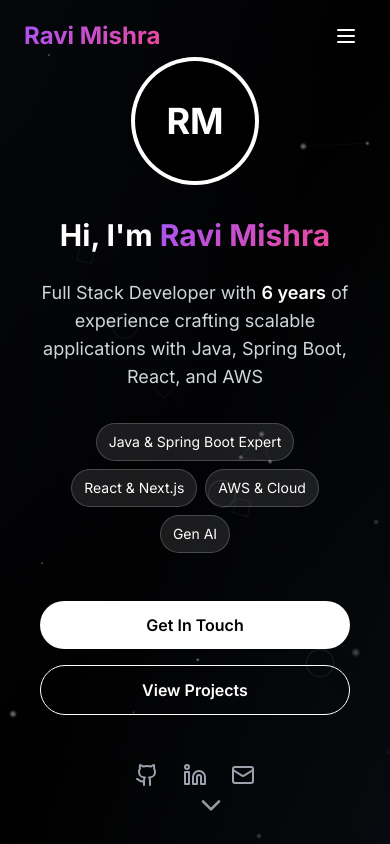
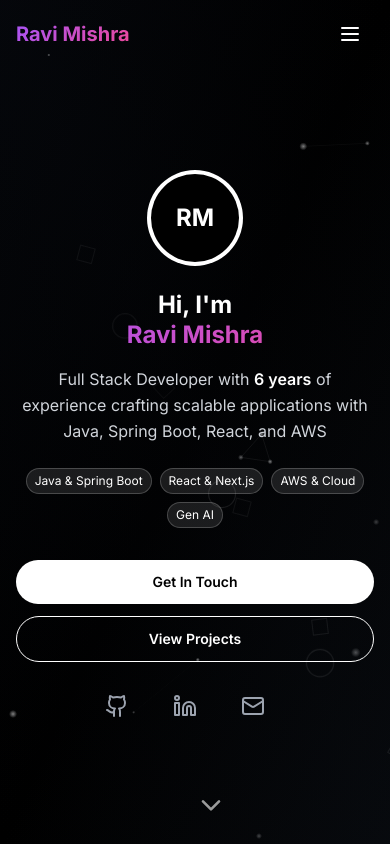
Before and after one commit to The-Ravi/portfolio, a Next.js app: page / in a window 390 px wide. Shown: the top 844 px of the page. Built offline with nearby package versions, Linux system fonts and the light colour scheme.

Commit message:
\Improve mobile responsiveness: fix navbar collision, enhance sidebar, optimize project section visibility, and improve overall mobile UX"

```diff
--- a/src/app/globals.css
+++ b/src/app/globals.css
@@ -117,3 +117,45 @@ html {
 .particle {
   animation: particle-float 6s ease-in-out infinite;
 }
+
+/* Line clamp utilities */
+.line-clamp-1 {
+  overflow: hidden;
+  display: -webkit-box;
+  -webkit-box-orient: vertical;
+  -webkit-line-clamp: 1;
+}
+
+.line-clamp-2 {
+  overflow: hidden;
+  display: -webkit-box;
+  -webkit-box-orient: vertical;
+  -webkit-line-clamp: 2;
+}
+
+.line-clamp-3 {
+  overflow: hidden;
+  display: -webkit-box;
+  -webkit-box-orient: vertical;
+  -webkit-line-clamp: 3;
+}
+
+/* Mobile-specific improvements */
+@media (max-width: 640px) {
+  .container {
+    padding-left: 1rem;
+    padding-right: 1rem;
+  }
+
+  /* Ensure text is readable on mobile */
+  body {
+    font-size: 14px;
+    line-height: 1.5;
+  }
+
+  /* Improve touch targets */
+  button, a {
+    min-height: 44px;
+    min-width: 44px;
+  }
+}
--- a/src/components/About.tsx
+++ b/src/components/About.tsx
@@ -88,7 +88,7 @@ const About = () => {
   }
 
   return (
-    <section id="about" className="py-20 px-6">
+    <section id="about" className="py-12 sm:py-16 lg:py-20 px-4 sm:px-6">
       <div className="container mx-auto max-w-6xl">
         <motion.div
           ref={ref}
--- a/src/components/Experience.tsx
+++ b/src/components/Experience.tsx
@@ -103,7 +103,7 @@ const Experience = () => {
   }
 
   return (
-    <section id="experience" className="py-20 px-6 bg-black">
+    <section id="experience" className="py-12 sm:py-16 lg:py-20 px-4 sm:px-6 bg-black">
       <div className="container mx-auto max-w-6xl">
         <motion.div
           ref={ref}
--- a/src/components/Header.tsx
+++ b/src/components/Header.tsx
@@ -1,6 +1,6 @@
 'use client'
 
-import { motion } from 'framer-motion'
+import { motion, AnimatePresence } from 'framer-motion'
 import { useState, useEffect } from 'react'
 import { Menu, X } from 'lucide-react'
 
@@ -17,6 +17,32 @@ const Header = () => {
     return () => window.removeEventListener('scroll', handleScroll)
   }, [])
 
+  // Close mobile menu when clicking outside
+  useEffect(() => {
+    const handleClickOutside = (event: MouseEvent) => {
+      const target = event.target as HTMLElement
+      if (isMobileMenuOpen && !target.closest('nav')) {
+        setIsMobileMenuOpen(false)
+      }
+    }
+
+    document.addEventListener('click', handleClickOutside)
+    return () => document.removeEventListener('click', handleClickOutside)
+  }, [isMobileMenuOpen])
+
+  // Prevent body scroll when mobile menu is open
+  useEffect(() => {
+    if (isMobileMenuOpen) {
+      document.body.style.overflow = 'hidden'
+    } else {
+      document.body.style.overflow = 'unset'
+    }
+
+    return () => {
+      document.body.style.overflow = 'unset'
+    }
+  }, [isMobileMenuOpen])
+
   const navItems = [
     { name: 'Home', href: '#home' },
     { name: 'About', href: '#about' },
@@ -27,27 +53,28 @@ const Header = () => {
   ]
 
   return (
+    <>
       <motion.header
         initial={{ y: -100 }}
         animate={{ y: 0 }}
         transition={{ duration: 0.5 }}
         className={`fixed top-0 left-0 right-0 z-50 transition-all duration-300 ${
-        isScrolled
-          ? 'bg-black/20 backdrop-blur-md border-b border-white/10'
+          isScrolled || isMobileMenuOpen
+            ? 'bg-black/90 backdrop-blur-md border-b border-white/10'
             : 'bg-transparent'
         }`}
       >
-      <nav className="container mx-auto px-6 py-4">
+        <nav className="container mx-auto px-4 sm:px-6 py-3 sm:py-4">
           <div className="flex items-center justify-between">
             <motion.div
               whileHover={{ scale: 1.05 }}
-            className="text-2xl font-bold gradient-text"
+              className="text-xl sm:text-2xl font-bold gradient-text z-60"
             >
               Ravi Mishra
             </motion.div>
 
             {/* Desktop Navigation */}
-          <div className="hidden md:flex items-center space-x-8">
+            <div className="hidden md:flex items-center space-x-6 lg:space-x-8">
               {navItems.map((item, index) => (
                 <motion.a
                   key={item.name}
@@ -56,10 +83,10 @@ const Header = () => {
                   animate={{ opacity: 1, y: 0 }}
                   transition={{ delay: index * 0.1 }}
                   whileHover={{ scale: 1.1 }}
-                className="text-white hover:text-gray-300 transition-colors duration-300 relative group"
+                  className="text-white hover:text-gray-300 transition-colors duration-300 relative group text-sm lg:text-base"
                 >
                   {item.name}
-                <span className="absolute -bottom-1 left-0 w-0 h-0.5 bg-white transition-all duration-300 group-hover:w-full"></span>
+                  <span className="absolute -bottom-1 left-0 w-0 h-0.5 bg-gradient-to-r from-purple-400 to-pink-400 transition-all duration-300 group-hover:w-full"></span>
                 </motion.a>
               ))}
             </div>
@@ -68,40 +95,94 @@ const Header = () => {
             <motion.button
               whileTap={{ scale: 0.95 }}
               onClick={() => setIsMobileMenuOpen(!isMobileMenuOpen)}
-            className="md:hidden text-white p-2"
+              className="md:hidden text-white p-2 z-60 relative"
+            >
+              <motion.div
+                animate={{ rotate: isMobileMenuOpen ? 180 : 0 }}
+                transition={{ duration: 0.3 }}
               >
                 {isMobileMenuOpen ? <X size={24} /> : <Menu size={24} />}
+              </motion.div>
             </motion.button>
           </div>
+        </nav>
+      </motion.header>
 
-        {/* Mobile Navigation */}
+      {/* Mobile Navigation Overlay */}
+      <AnimatePresence>
+        {isMobileMenuOpen && (
           <motion.div
-          initial={{ opacity: 0, height: 0 }}
-          animate={{
-            opacity: isMobileMenuOpen ? 1 : 0,
-            height: isMobileMenuOpen ? 'auto' : 0,
-          }}
+            initial={{ opacity: 0 }}
+            animate={{ opacity: 1 }}
+            exit={{ opacity: 0 }}
             transition={{ duration: 0.3 }}
-          className="md:hidden overflow-hidden"
+            className="fixed inset-0 z-40 md:hidden"
           >
-          <div className="py-4 space-y-4">
+            {/* Backdrop */}
+            <motion.div
+              initial={{ opacity: 0 }}
+              animate={{ opacity: 1 }}
+              exit={{ opacity: 0 }}
+              className="absolute inset-0 bg-black/80 backdrop-blur-sm"
+              onClick={() => setIsMobileMenuOpen(false)}
+            />
+
+            {/* Mobile Menu */}
+            <motion.div
+              initial={{ x: '100%' }}
+              animate={{ x: 0 }}
+              exit={{ x: '100%' }}
+              transition={{ type: 'tween', duration: 0.3 }}
+              className="absolute right-0 top-0 h-full w-80 max-w-[85vw] bg-gradient-to-br from-gray-900 via-black to-gray-900 border-l border-white/10 shadow-2xl"
+            >
+              {/* Menu Header */}
+              <div className="p-6 border-b border-white/10">
+                <div className="flex items-center justify-between">
+                  <h2 className="text-xl font-bold gradient-text">Navigation</h2>
+                  <motion.button
+                    whileTap={{ scale: 0.95 }}
+                    onClick={() => setIsMobileMenuOpen(false)}
+                    className="text-white/60 hover:text-white p-2"
+                  >
+                    <X size={20} />
+                  </motion.button>
+                </div>
+              </div>
+
+              {/* Menu Items */}
+              <div className="p-6 space-y-2">
                 {navItems.map((item, index) => (
                   <motion.a
                     key={item.name}
                     href={item.href}
-                initial={{ opacity: 0, x: -20 }}
+                    initial={{ opacity: 0, x: 50 }}
                     animate={{ opacity: 1, x: 0 }}
-                transition={{ delay: index * 0.1 }}
+                    transition={{ delay: index * 0.1 + 0.2 }}
                     onClick={() => setIsMobileMenuOpen(false)}
-                className="block text-white hover:text-gray-300 transition-colors duration-300 py-2"
+                    className="flex items-center px-4 py-3 text-white hover:text-purple-300 transition-all duration-300 rounded-lg hover:bg-white/5 group"
                   >
-                {item.name}
+                    <span className="w-2 h-2 bg-gradient-to-r from-purple-400 to-pink-400 rounded-full mr-4 opacity-0 group-hover:opacity-100 transition-opacity duration-300"></span>
+                    <span className="text-lg font-medium">{item.name}</span>
                   </motion.a>
                 ))}
               </div>
+
+              {/* Menu Footer */}
+              <div className="absolute bottom-6 left-6 right-6">
+                <div className="p-4 bg-white/5 rounded-lg border border-white/10">
+                  <p className="text-white/60 text-sm text-center">
+                    Full Stack Developer
+                  </p>
+                  <p className="text-white text-center font-medium">
+                    Ravi Mishra
+                  </p>
+                </div>
+              </div>
             </motion.div>
-      </nav>
-    </motion.header>
+          </motion.div>
+        )}
+      </AnimatePresence>
+    </>
   )
 }
 
--- a/src/components/Hero.tsx
+++ b/src/components/Hero.tsx
@@ -27,42 +27,42 @@ const Hero = () => {
   }
 
   return (
-    <section id="home" className="min-h-screen flex items-center justify-center relative overflow-hidden">
+    <section id="home" className="min-h-screen flex items-center justify-center relative overflow-hidden pt-16 sm:pt-20">
       <motion.div
         variants={containerVariants}
         initial="hidden"
         animate="visible"
-        className="text-center z-10 px-6"
+        className="text-center z-10 px-4 sm:px-6 w-full max-w-6xl mx-auto"
       >
         <motion.div
           variants={itemVariants}
-          className="mb-8"
+          className="mb-6 sm:mb-8"
         >
           <motion.div
             initial={{ scale: 0 }}
             animate={{ scale: 1 }}
             transition={{ delay: 0.5, type: "spring", stiffness: 260, damping: 20 }}
-            className="w-32 h-32 mx-auto mb-8 rounded-full bg-white p-1"
+            className="w-24 h-24 sm:w-32 sm:h-32 mx-auto mb-6 sm:mb-8 rounded-full bg-white p-1"
           >
             <div className="w-full h-full rounded-full bg-black flex items-center justify-center">
-              <span className="text-4xl font-bold text-white">RM</span>
+              <span className="text-2xl sm:text-4xl font-bold text-white">RM</span>
             </div>
           </motion.div>
         </motion.div>
 
         <motion.h1
           variants={itemVariants}
-          className="text-3xl sm:text-4xl md:text-5xl lg:text-7xl font-bold text-white mb-6 leading-tight"
+          className="text-2xl sm:text-3xl md:text-4xl lg:text-5xl xl:text-7xl font-bold text-white mb-4 sm:mb-6 leading-tight"
         >
           Hi, I'm{' '}
-          <span className="gradient-text">
+          <span className="gradient-text block sm:inline">
             Ravi Mishra
           </span>
         </motion.h1>
 
         <motion.p
           variants={itemVariants}
-          className="text-lg sm:text-xl md:text-2xl text-gray-300 mb-8 max-w-3xl mx-auto px-4"
+          className="text-base sm:text-lg md:text-xl lg:text-2xl text-gray-300 mb-6 sm:mb-8 max-w-4xl mx-auto leading-relaxed"
         >
           Full Stack Developer with{' '}
           <span className="text-white font-semibold">6 years</span> of experience
@@ -71,29 +71,29 @@ const Hero = () => {
 
         <motion.div
           variants={itemVariants}
-          className="flex flex-wrap justify-center gap-2 sm:gap-4 mb-12 px-4"
+          className="flex flex-wrap justify-center gap-2 sm:gap-3 mb-8 sm:mb-12"
         >
           <motion.span
             whileHover={{ scale: 1.05 }}
-            className="px-3 py-2 sm:px-4 bg-white/10 text-white rounded-full border border-white/20 text-sm sm:text-base"
+            className="px-2 py-1 sm:px-3 sm:py-2 bg-white/10 text-white rounded-full border border-white/20 text-xs sm:text-sm lg:text-base"
           >
-            Java & Spring Boot Expert
+            Java & Spring Boot
           </motion.span>
           <motion.span
             whileHover={{ scale: 1.05 }}
-            className="px-3 py-2 sm:px-4 bg-white/10 text-white rounded-full border border-white/20 text-sm sm:text-base"
+            className="px-2 py-1 sm:px-3 sm:py-2 bg-white/10 text-white rounded-full border border-white/20 text-xs sm:text-sm lg:text-base"
           >
             React & Next.js
           </motion.span>
           <motion.span
             whileHover={{ scale: 1.05 }}
-            className="px-3 py-2 sm:px-4 bg-white/10 text-white rounded-full border border-white/20 text-sm sm:text-base"
+            className="px-2 py-1 sm:px-3 sm:py-2 bg-white/10 text-white rounded-full border border-white/20 text-xs sm:text-sm lg:text-base"
           >
             AWS & Cloud
           </motion.span>
           <motion.span
             whileHover={{ scale: 1.05 }}
-            className="px-3 py-2 sm:px-4 bg-white/10 text-white rounded-full border border-white/20 text-sm sm:text-base"
+            className="px-2 py-1 sm:px-3 sm:py-2 bg-white/10 text-white rounded-full border border-white/20 text-xs sm:text-sm lg:text-base"
           >
             Gen AI
           </motion.span>
@@ -101,13 +101,13 @@ const Hero = () => {
 
         <motion.div
           variants={itemVariants}
-          className="flex flex-col sm:flex-row justify-center gap-4 sm:gap-6 mb-12 px-4"
+          className="flex flex-col sm:flex-row justify-center gap-3 sm:gap-4 lg:gap-6 mb-8 sm:mb-12"
         >
           <motion.a
             href="#contact"
             whileHover={{ scale: 1.05 }}
             whileTap={{ scale: 0.95 }}
-            className="px-6 sm:px-8 py-3 bg-white text-black rounded-full font-semibold hover:bg-gray-200 transition-all duration-300 text-center"
+            className="px-6 sm:px-8 py-3 bg-white text-black rounded-full font-semibold hover:bg-gray-200 transition-all duration-300 text-center text-sm sm:text-base"
           >
             Get In Touch
           </motion.a>
@@ -115,7 +115,7 @@ const Hero = () => {
             href="#projects"
             whileHover={{ scale: 1.05 }}
             whileTap={{ scale: 0.95 }}
-            className="px-6 sm:px-8 py-3 border border-white text-white rounded-full font-semibold hover:bg-white/10 transition-all duration-300 text-center"
+            className="px-6 sm:px-8 py-3 border border-white text-white rounded-full font-semibold hover:bg-white/10 transition-all duration-300 text-center text-sm sm:text-base"
           >
             View Projects
           </motion.a>
--- a/src/components/Projects.tsx
+++ b/src/components/Projects.tsx
@@ -7,7 +7,7 @@ import { ExternalLink, Github, Code, Database, Cloud } from 'lucide-react'
 
 const Projects = () => {
   const ref = useRef(null)
-  const isInView = useInView(ref, { once: true, amount: 0.3 })
+  const isInView = useInView(ref, { once: true, amount: 0.1 })
 
   const projects = [
     {
@@ -125,7 +125,7 @@ const Projects = () => {
   }
 
   return (
-    <section id="projects" className="py-20 px-6 bg-black/20">
+    <section id="projects" className="py-12 sm:py-16 lg:py-20 px-4 sm:px-6 bg-black/20">
       <div className="container mx-auto max-w-7xl">
         <motion.div
           ref={ref}
@@ -133,17 +133,17 @@ const Projects = () => {
           initial="hidden"
           animate={isInView ? "visible" : "hidden"}
         >
-          <motion.div variants={itemVariants} className="text-center mb-16">
-            <h2 className="text-4xl md:text-5xl font-bold text-white mb-6">
+          <motion.div variants={itemVariants} className="text-center mb-12 sm:mb-16">
+            <h2 className="text-3xl sm:text-4xl lg:text-5xl font-bold text-white mb-4 sm:mb-6">
               Featured <span className="gradient-text">Projects</span>
             </h2>
-            <div className="w-24 h-1 bg-gradient-to-r from-purple-400 to-pink-400 mx-auto mb-6"></div>
-            <p className="text-gray-300 max-w-2xl mx-auto">
+            <div className="w-20 sm:w-24 h-1 bg-gradient-to-r from-purple-400 to-pink-400 mx-auto mb-4 sm:mb-6"></div>
+            <p className="text-gray-300 max-w-2xl mx-auto text-sm sm:text-base leading-relaxed">
               A showcase of my recent work demonstrating expertise across different technologies and domains
             </p>
           </motion.div>
 
-          <div className="grid grid-cols-1 md:grid-cols-2 lg:grid-cols-3 gap-6 lg:gap-8">
+          <div className="grid grid-cols-1 sm:grid-cols-2 lg:grid-cols-3 gap-4 sm:gap-6 lg:gap-8">
             {projects.map((project, index) => (
               <motion.div
                 key={index}
@@ -152,45 +152,45 @@ const Projects = () => {
                 className="glass rounded-2xl overflow-hidden hover-lift group"
               >
                 {/* Project Image */}
-                <div className="relative h-48 bg-gradient-to-br from-purple-600 to-pink-600 overflow-hidden">
+                <div className="relative h-40 sm:h-48 bg-gradient-to-br from-purple-600 to-pink-600 overflow-hidden">
                   <div className="absolute inset-0 bg-black/20 group-hover:bg-black/10 transition-all duration-300"></div>
                   <div className="absolute inset-0 flex items-center justify-center">
                     <div className="text-center">
-                      <Code className="text-white/80 mx-auto mb-2" size={48} />
-                      <span className="text-white/60 text-sm">{project.category}</span>
+                      <Code className="text-white/80 mx-auto mb-2" size={36} />
+                      <span className="text-white/60 text-xs sm:text-sm">{project.category}</span>
                     </div>
                   </div>
-                  <div className="absolute top-4 right-4">
-                    <span className="px-3 py-1 bg-black/30 text-white text-xs rounded-full">
+                  <div className="absolute top-3 right-3">
+                    <span className="px-2 py-1 bg-black/30 text-white text-xs rounded-full">
                       {project.category}
                     </span>
                   </div>
                 </div>
 
-                <div className="p-4 sm:p-6">
-                  <h3 className="text-lg sm:text-xl font-bold text-white mb-3 group-hover:text-purple-300 transition-colors">
+                <div className="p-3 sm:p-4 lg:p-6">
+                  <h3 className="text-base sm:text-lg lg:text-xl font-bold text-white mb-2 sm:mb-3 group-hover:text-purple-300 transition-colors line-clamp-2">
                     {project.title}
                   </h3>
 
-                  <p className="text-gray-300 text-xs sm:text-sm mb-4 leading-relaxed">
+                  <p className="text-gray-300 text-xs sm:text-sm mb-3 sm:mb-4 leading-relaxed line-clamp-3">
                     {project.description}
                   </p>
 
-                  <div className="mb-4">
+                  <div className="mb-3 sm:mb-4">
                     <h4 className="text-white font-semibold mb-2 text-xs sm:text-sm">Key Features:</h4>
                     <ul className="text-gray-400 text-xs space-y-1">
-                      {project.features.slice(0, 3).map((feature, i) => (
+                      {project.features.slice(0, 2).map((feature, i) => (
                         <li key={i} className="flex items-start">
-                          <span className="text-purple-400 mr-2">•</span>
-                          {feature}
+                          <span className="text-purple-400 mr-2 flex-shrink-0">•</span>
+                          <span className="line-clamp-2">{feature}</span>
                         </li>
                       ))}
                     </ul>
                   </div>
 
-                  <div className="mb-6">
-                    <div className="flex flex-wrap gap-2">
-                      {project.technologies.slice(0, 4).map((tech, i) => (
+                  <div className="mb-4 sm:mb-6">
+                    <div className="flex flex-wrap gap-1 sm:gap-2">
+                      {project.technologies.slice(0, 3).map((tech, i) => (
                         <span
                           key={i}
                           className="px-2 py-1 bg-purple-600/20 text-purple-300 rounded text-xs border border-purple-500/30"
@@ -198,16 +198,16 @@ const Projects = () => {
                           {tech}
                         </span>
                       ))}
-                      {project.technologies.length > 4 && (
+                      {project.technologies.length > 3 && (
                         <span className="px-2 py-1 bg-gray-600/20 text-gray-400 rounded text-xs">
-                          +{project.technologies.length - 4} more
+                          +{project.technologies.length - 3}
                         </span>
                       )}
                     </div>
                   </div>
 
-                  <div className="flex flex-col sm:flex-row justify-between items-start sm:items-center gap-3 sm:gap-0">
-                    <div className="flex space-x-3">
+                  <div className="flex flex-col gap-3">
+                    <div className="flex justify-center space-x-3">
                       <motion.a
                         href={project.github}
                         target="_blank"
@@ -232,7 +232,7 @@ const Projects = () => {
                     <motion.button
                       whileHover={{ scale: 1.05 }}
                       whileTap={{ scale: 0.95 }}
-                      className="px-3 sm:px-4 py-2 bg-gradient-to-r from-purple-600 to-pink-600 text-white text-xs sm:text-sm rounded-lg hover:shadow-lg hover:shadow-purple-500/25 transition-all duration-300 w-full sm:w-auto"
+                      className="px-4 py-2 bg-gradient-to-r from-purple-600 to-pink-600 text-white text-xs sm:text-sm rounded-lg hover:shadow-lg hover:shadow-purple-500/25 transition-all duration-300 w-full"
                     >
                       View Details
                     </motion.button>
@@ -242,9 +242,9 @@ const Projects = () => {
             ))}
           </div>
 
-          <motion.div variants={itemVariants} className="mt-16 text-center">
-            <div className="glass rounded-2xl p-8 max-w-4xl mx-auto">
-              <h3 className="text-2xl font-bold text-white mb-4">
+          <motion.div variants={itemVariants} className="mt-12 sm:mt-16 text-center">
+            <div className="glass rounded-2xl p-6 sm:p-8 max-w-4xl mx-auto">
+              <h3 className="text-xl sm:text-2xl font-bold text-white mb-4">
                 More Projects Coming Soon
               </h3>
               <p className="text-gray-300 mb-6">
--- a/src/components/Skills.tsx
+++ b/src/components/Skills.tsx
@@ -79,7 +79,7 @@ const Skills = () => {
   }
 
   return (
-    <section id="skills" className="py-20 px-6 bg-black/20">
+    <section id="skills" className="py-12 sm:py-16 lg:py-20 px-4 sm:px-6 bg-black/20">
       <div className="container mx-auto max-w-6xl">
         <motion.div
           ref={ref}
```
Also changed, not shown: src/components/Contact.tsx (+7 -7 lines), 1 other file (tests, documents, lock files or other folders). Lines whose indentation alone changed are shown as unchanged.
